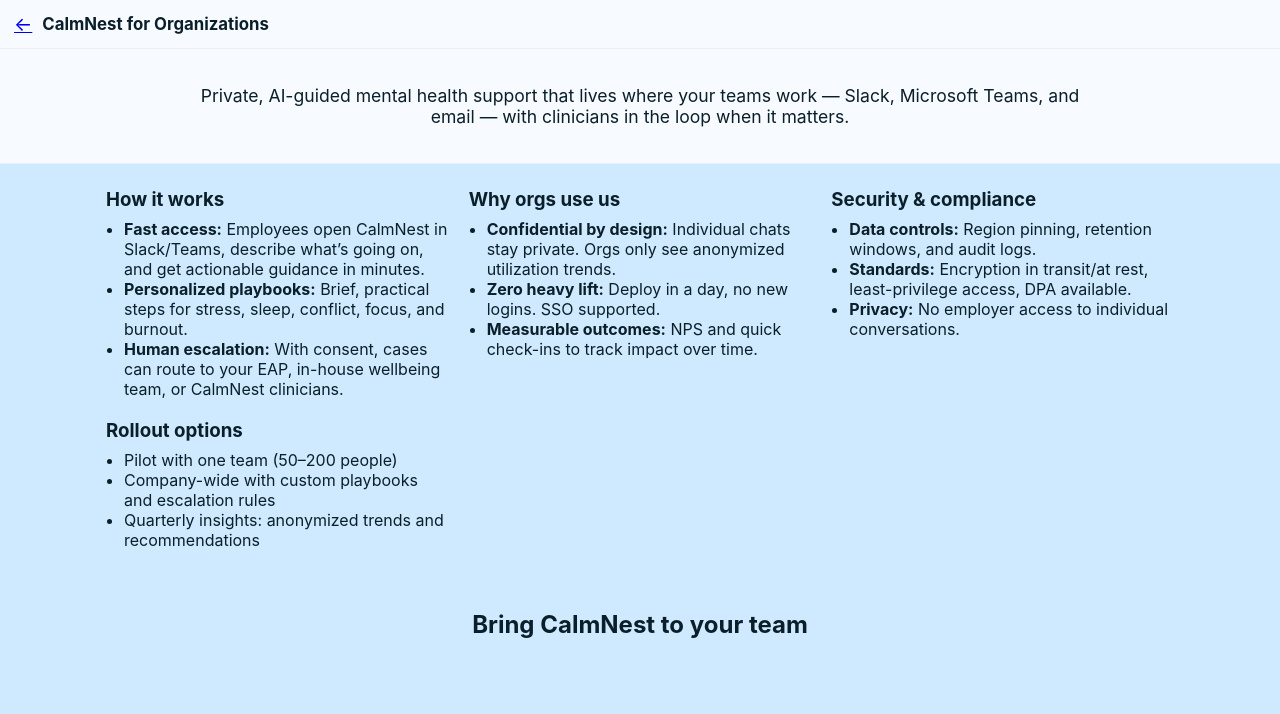
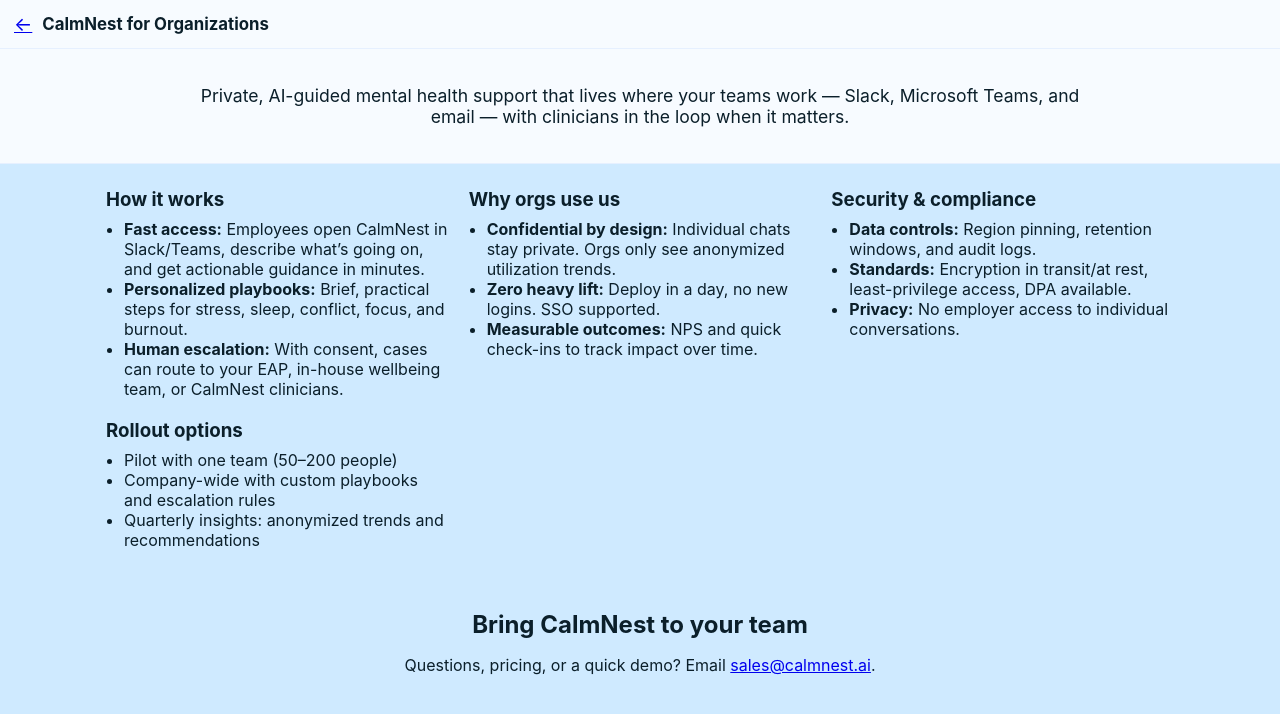
Before and after one commit to calmnestpk/calmnest.ai, a website: page public/corporate.html in a window 1280 px wide. Drawn offline with Linux system fonts and the light colour scheme.

Commit message:
corporate.html

```diff
--- a/public/corporate.html
+++ b/public/corporate.html
@@ -53,3 +53,7 @@
 
   <section class="corp-cta">
     <h2>Bring CalmNest to your team</h2>
+    <p>Questions, pricing, or a quick demo? Email <a href="mailto:sales@calmnest.ai">sales@calmnest.ai</a>.</p>
+  </section>
+</body>
+</html>
```
